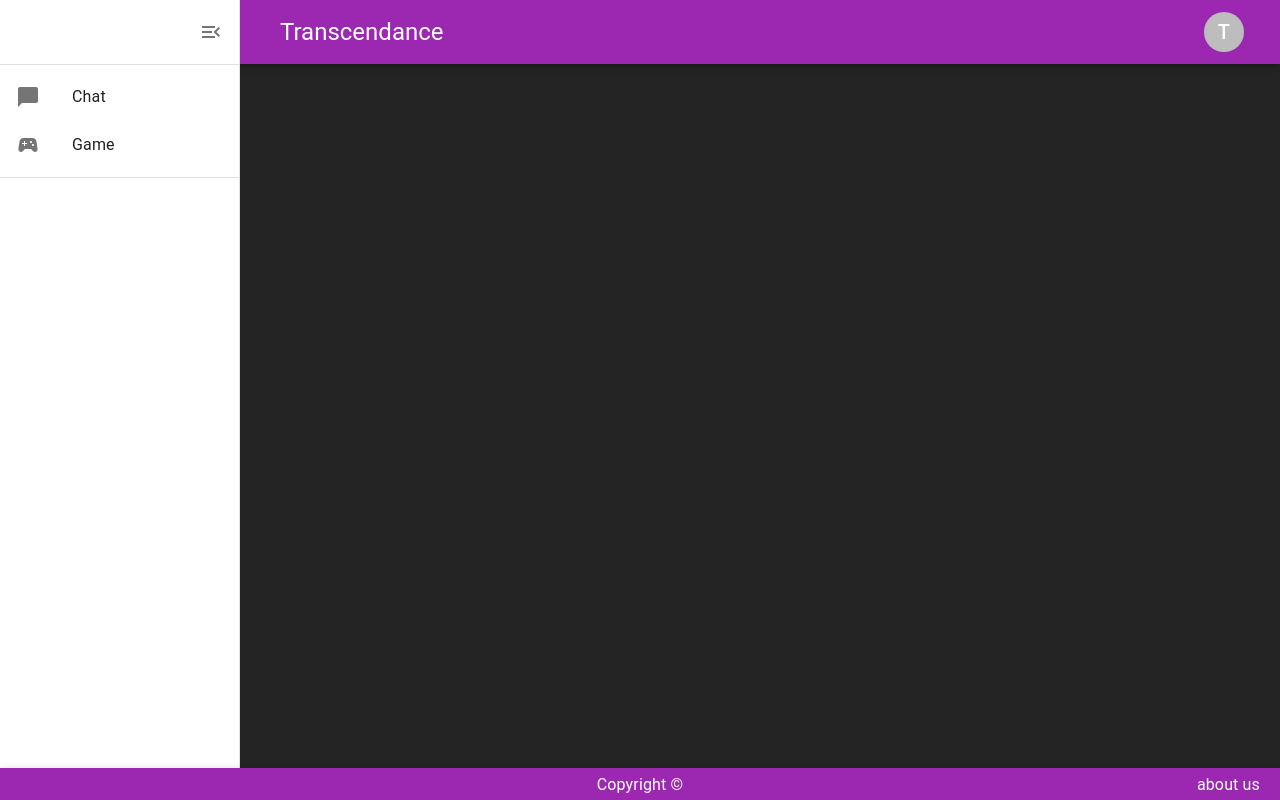
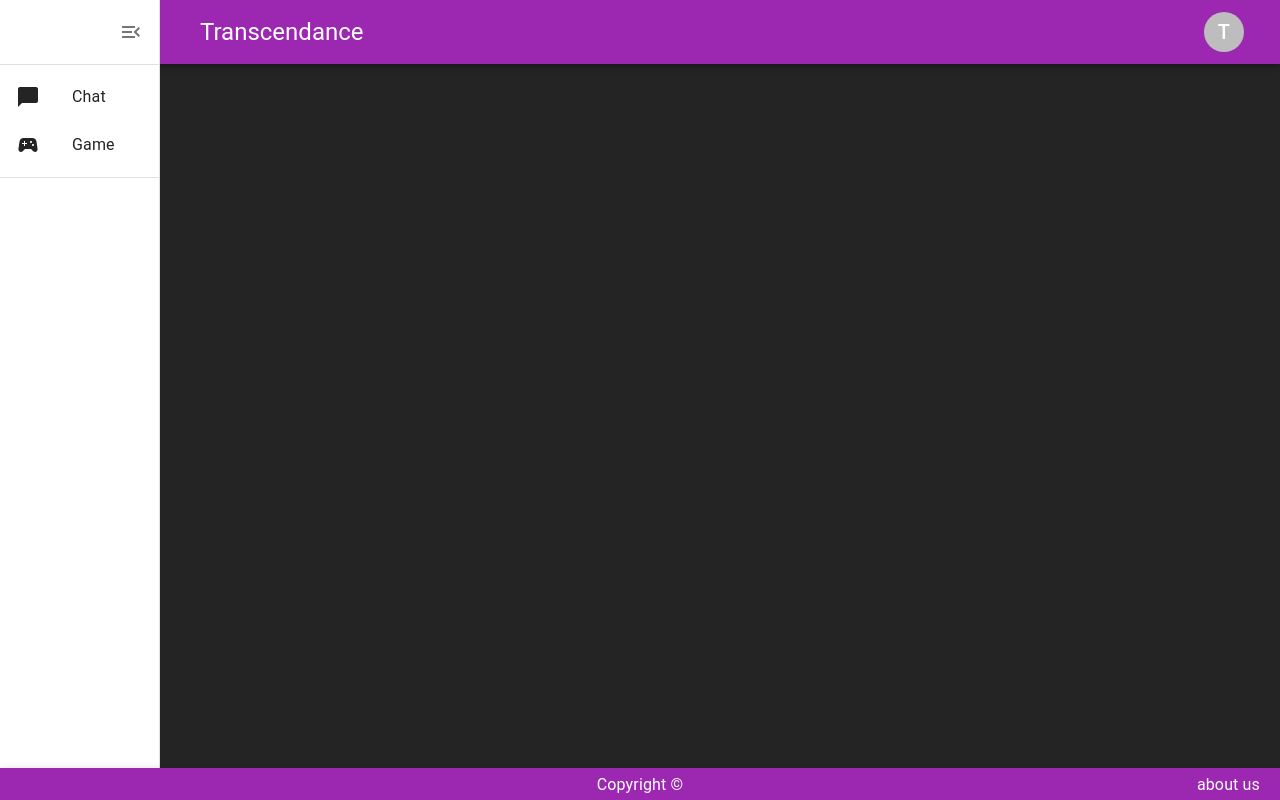
Before and after one commit to xApologize/ft_transcendence, a React (Vite) app in the folder frontend/: page /Home1 in a window 1280 px wide. Both pictures are taken after a click on the button "open drawer". Built offline with nearby package versions, Linux system fonts and the light colour scheme.

Commit message:
add style and change bar

```diff
--- a/frontend/src/Components/MuiDrawer.tsx
+++ b/frontend/src/Components/MuiDrawer.tsx
@@ -1,24 +1,24 @@
 import * as React from 'react';
-import { styled, useTheme } from '@mui/material/styles';
+import { styled } from '@mui/material/styles';
 import Box from '@mui/material/Box';
 import Drawer from '@mui/material/Drawer';
 import List from '@mui/material/List';
 import Divider from '@mui/material/Divider';
 import IconButton from '@mui/material/IconButton';
 import MenuIcon from '@mui/icons-material/Menu';
-import ListItem from '@mui/material/ListItem';
 import ListItemButton from '@mui/material/ListItemButton';
 import ListItemIcon from '@mui/material/ListItemIcon';
 import ListItemText from '@mui/material/ListItemText';
 import { MenuOpen, ChatBubble } from '@mui/icons-material';
 import SportsEsportsIcon from '@mui/icons-material/SportsEsports';
+import styledEmotion from '@emotion/styled';
 
 interface DrawerItem {
     icon: React.ReactNode;
     item: string;
 }
 
-const drawerWidth = 240;
+const drawerWidth = 160;
 
 const Main = styled('main', { shouldForwardProp: (prop) => prop !== 'open' })<{
     open?: boolean;
@@ -46,8 +46,15 @@ const DrawerHeader = styled('div')(({ theme }) => ({
     justifyContent: 'flex-end',
 }));
 
+const StyledListItemIcon = styledEmotion(ListItemIcon)`
+    color: #242424;
+`;
+
+const StyledListItemText = styledEmotion(ListItemText)`
+    color: #242424;
+`;
+
 export default function PersistentDrawerLeft() {
-    const theme = useTheme();
     const [openDrawer, setOpen] = React.useState(false);
 
     const handleDrawerOpen = () => {
@@ -103,8 +110,12 @@ export default function PersistentDrawerLeft() {
                     {renderDrawerMenu.map((item: DrawerItem, index) => {
                         return (
                             <ListItemButton key={index}>
-                                <ListItemIcon>{item.icon}</ListItemIcon>
-                                <ListItemText> {item.item}</ListItemText>
+                                <StyledListItemIcon>
+                                    {item.icon}
+                                </StyledListItemIcon>
+                                <StyledListItemText>
+                                    {item.item}
+                                </StyledListItemText>
                             </ListItemButton>
                         );
                     })}
```
